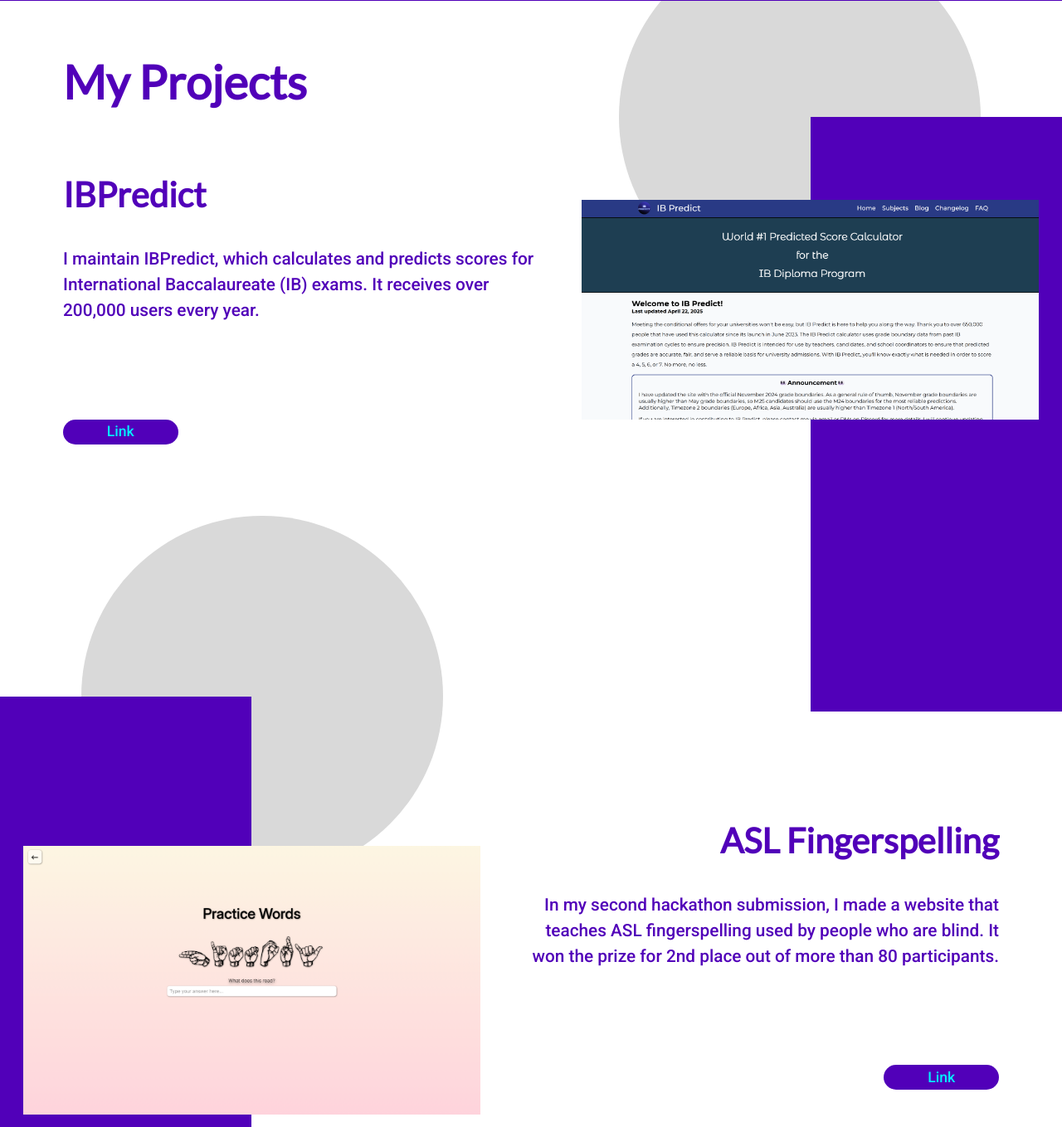
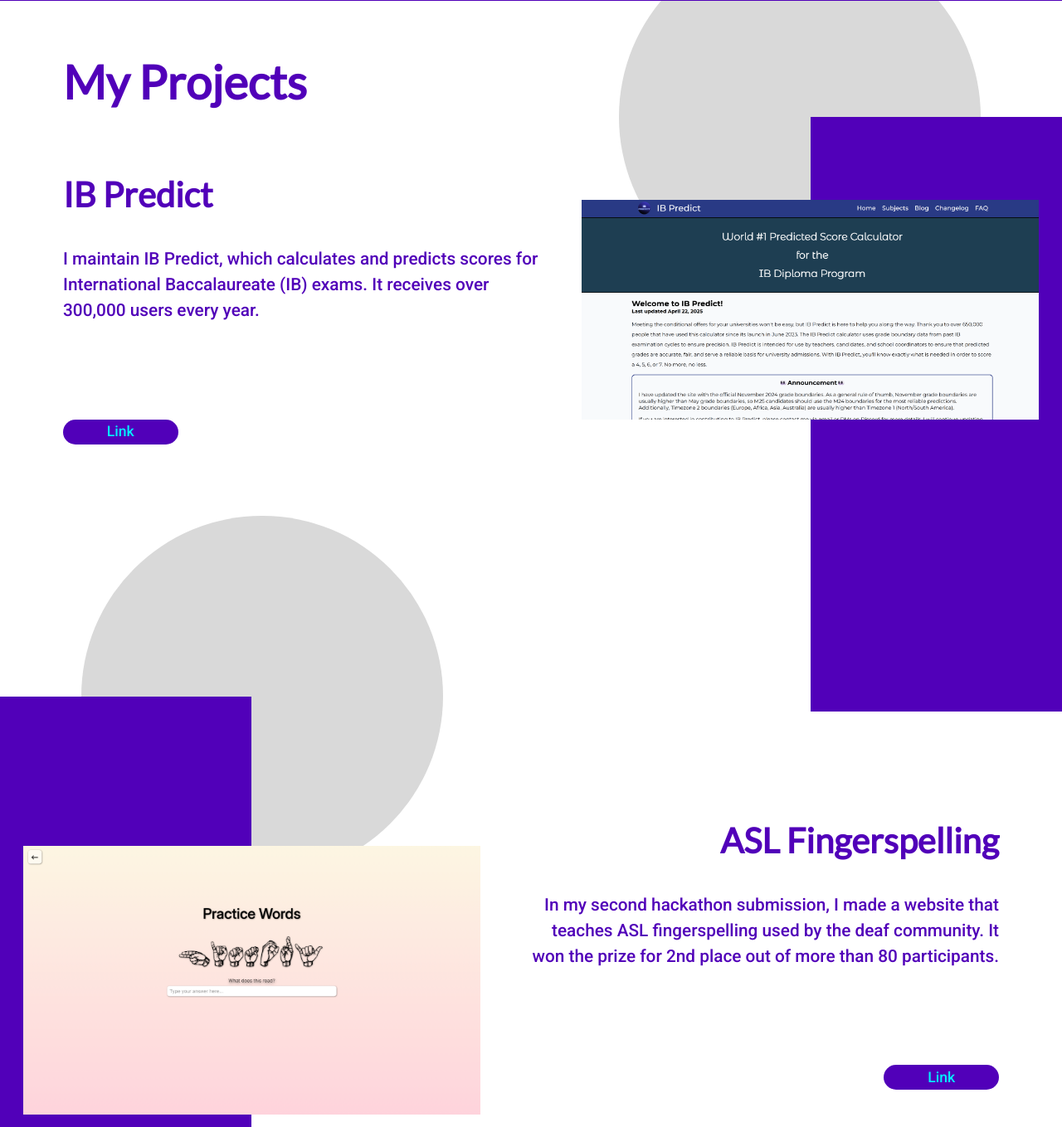
Before and after one commit to daksh-g/Portfolio, a plain HTML site: page index.html in a window 1280 px wide. Shown: the part 2589-3948 px from the top of the page at 83% size. Drawn offline with nearby package versions, Linux system fonts and the light colour scheme.

Commit message:
Update project descriptions 📁

```diff
--- a/index.html
+++ b/index.html
@@ -150,8 +150,8 @@
 
         <div class="project left ibpredict">
             <div class="content">
-                <h2 class="transition2">IBPredict</h2>
-                <p class="transition2">I maintain IBPredict, which calculates and predicts scores for International Baccalaureate (IB) exams. It receives over 200,000 users every year.</p>
+                <h2 class="transition2">IB Predict</h2>
+                <p class="transition2">I maintain IB Predict, which calculates and predicts scores for International Baccalaureate (IB) exams. It receives over 300,000 users every year.</p>
                 <a href="https://ibpredict.org" class="transition2">Link</a>
             </div>
             <div class="rect-and-circle transition3">
@@ -164,7 +164,7 @@
         <div class="project right asl">
             <div class="content">
                 <h2 class="transition2">ASL Fingerspelling</h2>
-                <p class="transition2">In my second hackathon submission, I made a website that teaches ASL fingerspelling used by people who are blind. It won the prize for 2nd place out of more than 80 participants.</p>
+                <p class="transition2">In my second hackathon submission, I made a website that teaches ASL fingerspelling used by the deaf community. It won the prize for 2nd place out of more than 80 participants.</p>
                 <a href="https://devpost.com/software/asl-fingerspelling-learner" class="transition2">Link</a>
                 <div class="github transition2">
                     <a href="https://github.com/daksh-g/EMPHackfest">Github</a>
```
